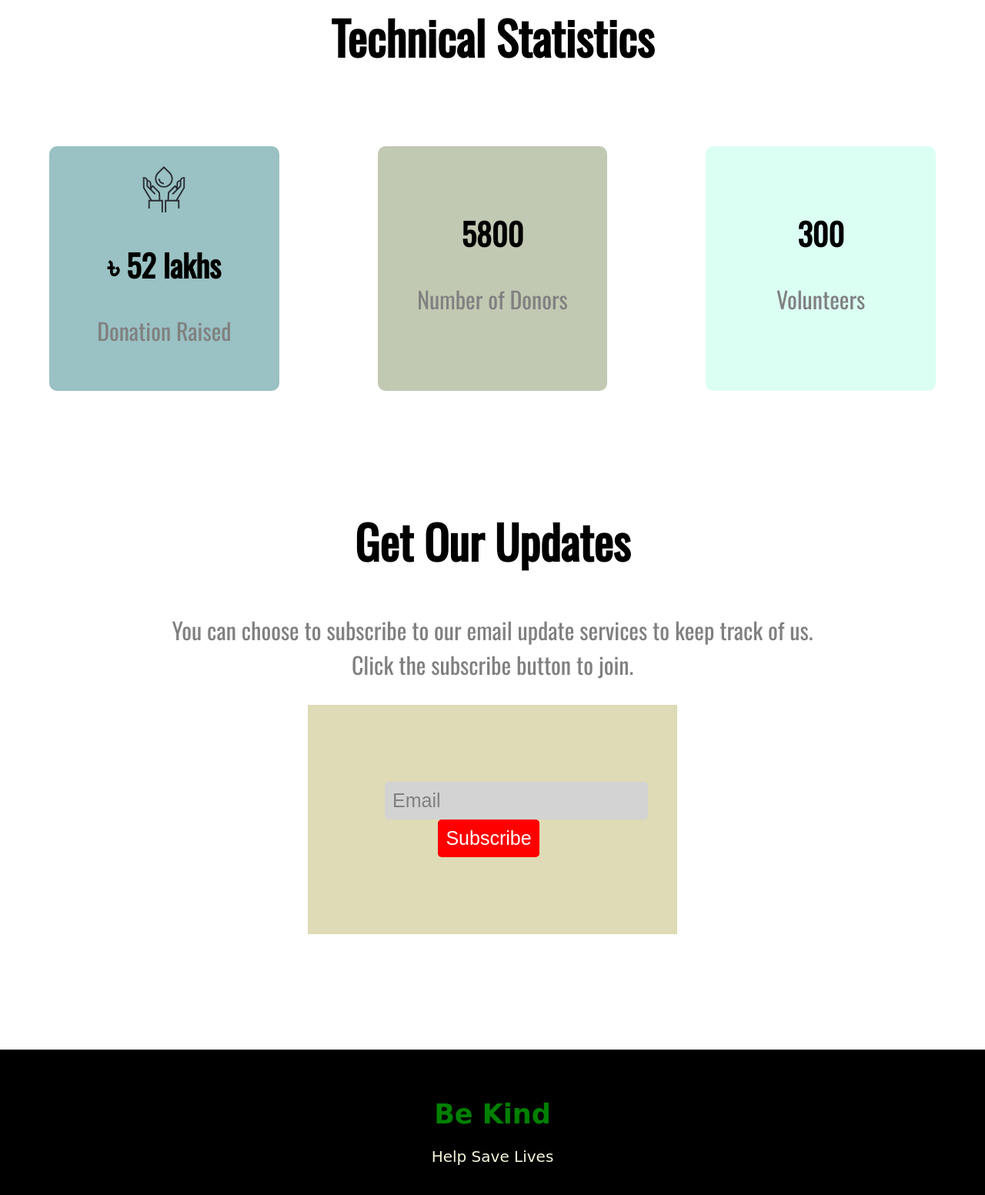
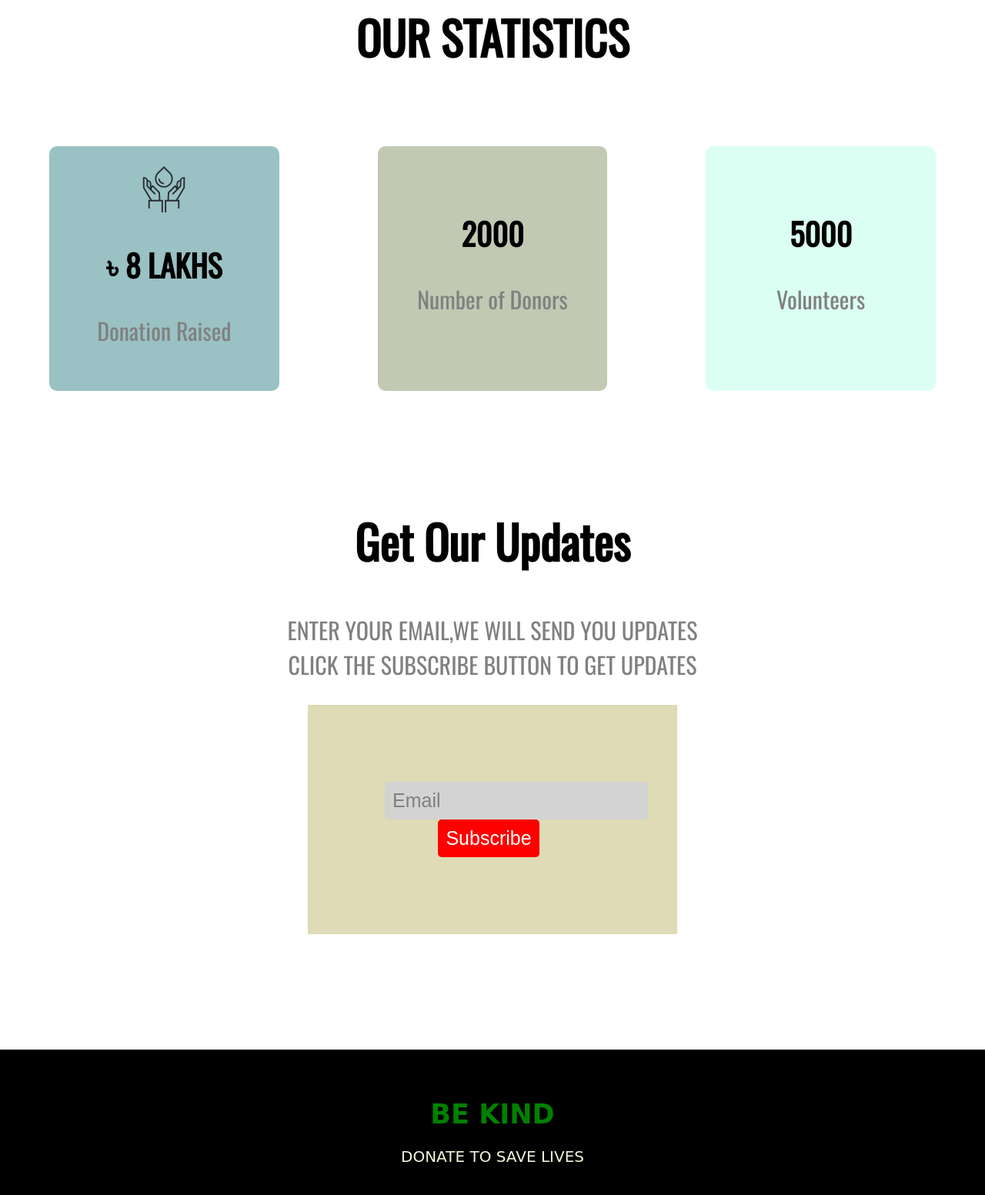
Before and after one commit to istiak47/donate-assignment, a plain HTML site: page index.html in a window 1280 px wide. Shown: the part 4222-5775 px from the top of the page at 77% size. Drawn offline with nearby package versions, Linux system fonts and the light colour scheme.

Commit message:
first commit

```diff
--- a/index.html
+++ b/index.html
@@ -71,22 +71,22 @@
             </div>
         </section>
         <section class="thin-paragraphs">
-            <h1> Technical Statistics </h1>
+            <h1> OUR STATISTICS </h1>
             <br><br>
             <div class="flexible-container">
                 <div class=" one-third-width" id="point-1" >
                 <img src="icons/icon13.svg" alt="">
-                <h2> ৳ 52 lakhs </h2>
+                <h2> ৳ 8 LAKHS </h2>
                 <p>  Donation Raised </p>
                 </div>
                 <div class="one-third-width" id="point-2">
                     <img src="icons/person-hearts.svg" alt="">
-                    <h2> 5800 </h2>
+                    <h2> 2000 </h2>
                     <p> Number of Donors </p>
                 </div>
                 <div class=" one-third-width" id="point-3" >
                         <img src="icons/person-badge-fill.svg" alt="">
-                        <h2> 300 </h2>
+                        <h2> 5000 </h2>
                         <p>  Volunteers </p>
                 </div>
             </div>
@@ -94,7 +94,7 @@
     <section>
         <div class="thin-paragraphs">
             <h1> Get Our Updates </h1>
-            <p> You can choose to subscribe to our email update services to keep track of us. <br> Click the subscribe button to join. </p>
+            <p> ENTER YOUR EMAIL,WE WILL SEND YOU UPDATES <br> CLICK THE SUBSCRIBE BUTTON TO GET UPDATES </p>
         </div>
         <div id="email-subscription">
                 <input id="mail" type="email" placeholder="Email">
@@ -102,8 +102,8 @@
         </div>
     </section>
     <footer>
-        <h1> Be Kind</h1>
-        <p>Help Save Lives</p>
+        <h1> BE KIND </h1>
+        <p>DONATE TO SAVE LIVES</p>
     </footer>
 
 </body>
```
